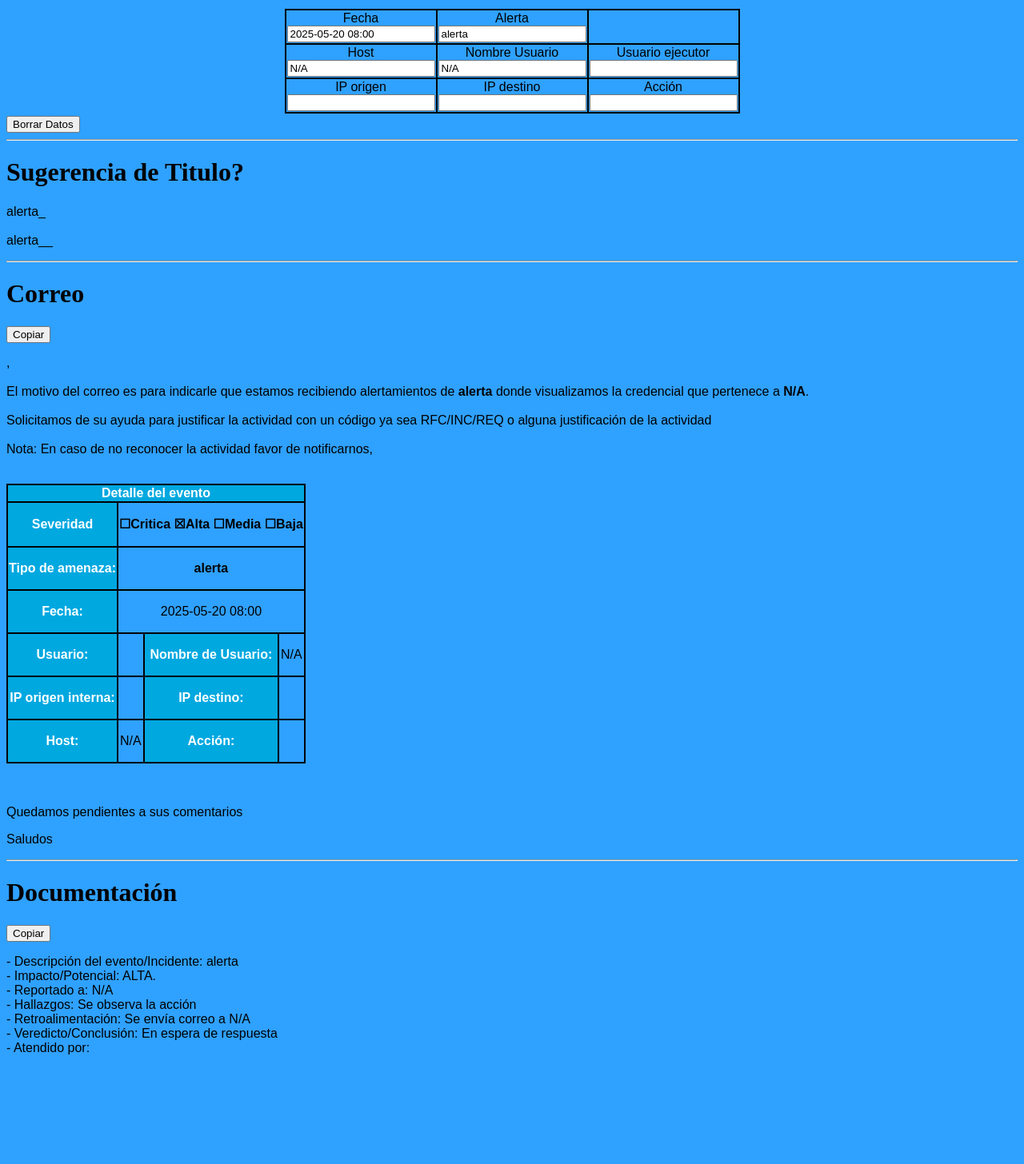
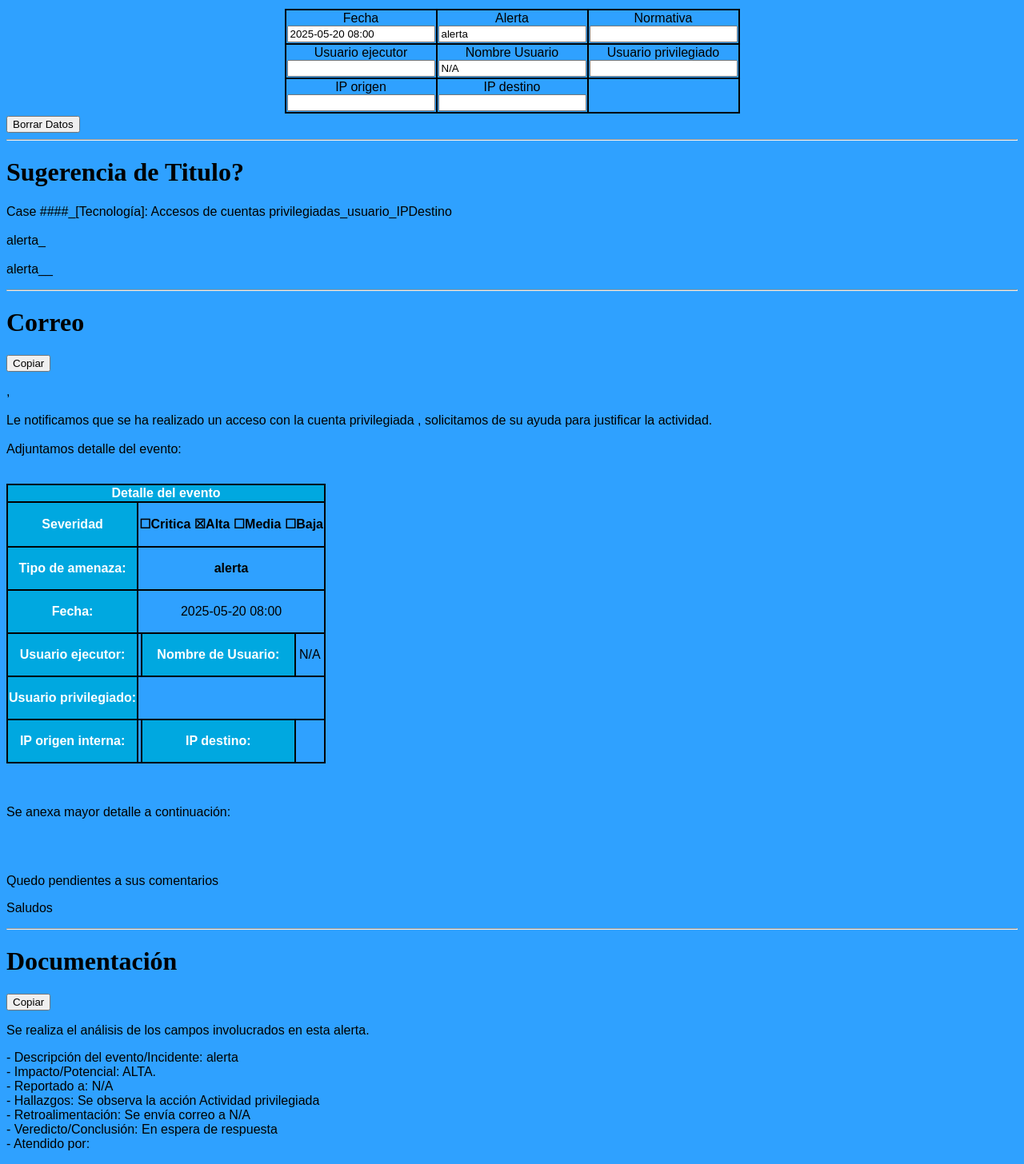
Before and after one commit to dc10r/Alarm-attention, an Angular app: page /acps in a window 1280 px wide. Shown: the whole page at 80% size. Before the commit the page ends 1336 px from the top, so only its background shows below. Built offline with nearby package versions, Linux system fonts and the light colour scheme.

Commit message:
'Version1.08.13'

```diff
--- a/src/app/pages/acps/acps.component.html
+++ b/src/app/pages/acps/acps.component.html
@@ -5,23 +5,24 @@
         <input type="text" [value]="fecha()" (input)="fechaChangeHandler($event)"></td>
         <td>Alerta <br>
         <input type="text" [value]="alerta()" (input)="alertaChangeHandler($event)"></td>
+        <td>Normativa <br>
+        <input type="text" [value]="normativa()" (input)="normativaChangeHandler($event)"></td>
 
     </tr>
     <tr>
-        <td>Host <br>
-        <input type="text" [value]="host()" (input)="hostChangeHandler($event)"></td>
+        <td>Usuario ejecutor <br>
+        <input type="text" [value]="usrej()" (input)="usrejChangeHandler($event)"></td>
         <td>Nombre Usuario <br>
         <input type="text" [value]="nombreusr()" (input)="nombreusrChangeHandler($event)"></td>
-        <td>Usuario ejecutor <br>
-        <input type="text" [value]="usrej()" (input)="usrejChangeHandler($event)"></td>
+        <td>Usuario  privilegiado<br>
+        <input type="text" [value]="privilegedUser()" (input)="privilegedUserChangeHandler($event)"></td>
+
     </tr>
     <tr>
         <td>IP origen <br>
         <input type="text" [value]="iporg()" (input)="iporgChangeHandler($event)"></td>
         <td>IP destino <br>
         <input type="text" [value]="ipdest()" (input)="ipdestChangeHandler($event)"></td>
-        <td>Acci&oacute;n <br>
-        <input type="text" [value]="accion()" (input)="accionChangeHandler($event)"></td>
     </tr>
     </table>
 </div>
@@ -34,8 +35,9 @@
 <hr>
     <h1>Sugerencia de Titulo?</h1>
         <p>
+            Case ####_[Tecnología]: Accesos de cuentas privilegiadas_usuario_IPDestino <br><br>
             {{alerta()}}_{{usrej()}}  <br><br>
-            {{alerta()}}_{{usrej()}}_{{iporg()}}
+            {{alerta()}}_{{usrej()}}_{{ipdest()}}
         </p>
 <hr>
 
@@ -48,14 +50,9 @@
 <div #textToCopy>
 <p>{{tiempo}},
  <br><br>
- El motivo del correo es para indicarle que estamos recibiendo alertamientos de <b>{{alerta()}}</b> donde visualizamos la credencial <b>{{usrej()}}</b> que pertenece a <b>{{nombreusr()}}</b>.
+ Le notificamos que se ha realizado un acceso con la cuenta privilegiada <b>{{privilegedUser()}}</b>, solicitamos de su ayuda para justificar la actividad.
  <br><br>
- Solicitamos de su ayuda para justificar la actividad con un código ya sea RFC/INC/REQ o alguna justificación de la actividad
-<br><br>
-
- Nota: En caso de no reconocer la actividad favor de notificarnos,
-
-
+ Adjuntamos detalle del evento:
 </p>
 <br>
 <table class="mailtable" role="region" tabindex="0">
@@ -77,10 +74,14 @@
             <td colspan="3">{{fecha()}}</td>
         </tr>
         <tr>
-            <th>Usuario:</th>
+            <th>Usuario ejecutor:</th>
             <td>{{usrej()}}</td>
             <th>Nombre de Usuario:</th>
             <td>{{nombreusr()}}</td>
+        </tr>
+        <tr>
+            <th colspan="1">Usuario privilegiado:</th>
+            <td colspan="3">{{privilegedUser()}}</td>
         </tr>
         <tr>
             <th>IP origen interna:</th>
@@ -88,16 +89,13 @@
             <th>IP destino:</th>
             <td>{{ipdest()}}</td>
         </tr>
-        <tr>
-            <th>Host:</th>
-            <td>{{host()}}</td>
-            <th>Acci&oacute;n:</th>
-            <td>{{accion()}}</td>
-        </tr>
+
    </tbody>
 </table>
 <br><br>
-<p>Quedamos pendientes a sus comentarios</p>
+<p>Se anexa mayor detalle a continuación:</p>
+<br><br>
+<p>Quedo pendientes a sus comentarios</p>
 
 <p>Saludos</p>
 </div>
@@ -105,4 +103,4 @@
 <hr>
 
 
-<app-puntos [alerta]="alerta()" [atendido_Por]="atendido_Por" [nombreusr]="nombreusr()" [accion]="accion()"></app-puntos>
+<app-puntos [alerta]="alerta()" [atendido_Por]="atendido_Por" [nombreusr]="nombreusr()" [accion]="'Actividad privilegiada'"></app-puntos>
--- a/src/app/pages/acps/acps.component.ts
+++ b/src/app/pages/acps/acps.component.ts
@@ -20,7 +20,8 @@ nombreusr = signal('N/A');
 usrej =signal('');
 ipdest =signal('');
 iporg =signal('');
-accion =signal('');
+normativa =signal('');
+privilegedUser =signal('');
 
 borrado= false
 
@@ -32,7 +33,8 @@ deleteData(){
   this.usrej.set('');
   this.ipdest.set('');
   this.iporg.set('');
-  this.accion.set('');
+  this.normativa.set('');
+  this.privilegedUser.set('');
   this.borrado= true;
   setTimeout(() => this.borrado = false, 2000);
 }
@@ -60,18 +62,17 @@ deleteData(){
       const newValue = input.value.trim();
       this.usrej.set(newValue);
     };
-    accionChangeHandler (event: Event) {
+    normativaChangeHandler (event: Event) {
       const input = event.target as HTMLInputElement;
       const newValue = input.value.trim();
-      this.accion.set(newValue);
+      this.normativa.set(newValue);
     };
-    hostChangeHandler (event: Event) {
+    privilegedUserChangeHandler (event: Event) {
       const input = event.target as HTMLInputElement;
-      let newValue = input.value;
-      newValue =input.value.trim();
-      newValue = newValue.replace(/[\[\]\(\)\{\}]/g, '');
-      this.host.set(newValue);
+      const newValue = input.value.trim();
+      this.privilegedUser.set(newValue);
     };
+
     iporgChangeHandler (event: Event) {
       const input = event.target as HTMLInputElement;
       let newValue = input.value;
--- a/src/app/pages/bruteforce/bruteforce.component.html
+++ b/src/app/pages/bruteforce/bruteforce.component.html
@@ -8,18 +8,22 @@
 
     </tr>
     <tr>
-        <td>Host <br>
-        <input type="text" [value]="host()" (input)="hostChangeHandler($event)"></td>
-        <td>Usuario ejecutor <br>
+        <td>Usuario <br>
         <input type="text" [value]="usrej()" (input)="usrejChangeHandler($event)"></td>
         <td>Nombre Usuario <br>
         <input type="text" [value]="nombreusr()" (input)="nombreusrChangeHandler($event)"></td>
     </tr>
     <tr>
-        <td>IP origen <br>
+        <td>IP origen  interna<br>
         <input type="text" [value]="iporg()" (input)="iporgChangeHandler($event)"></td>
-        <td>IP destino <br>
+        <td>IP destino interna <br>
         <input type="text" [value]="ipdest()" (input)="ipdestChangeHandler($event)"></td>
+    </tr>
+        <tr>
+        <td>IP origen  publica<br>
+        <input type="text" [value]="iporgp()" (input)="iporgpChangeHandler($event)"></td>
+        <td>IP destino publica <br>
+        <input type="text" [value]="ipdestp()" (input)="ipdestpChangeHandler($event)"></td>
     </tr>
     </table>
 </div>
@@ -32,6 +36,7 @@
 <hr>
     <h1>Sugerencia de Titulo?</h1>
         <p>
+            Case ####_ Brute Force (T1110.50 / T1110.100)_User_IP Origen <br><br>
             {{alerta()}}_{{usrej()}}    <br><br>
             {{alerta()}}_{{usrej()}}_{{iporg()}}
         </p>
@@ -72,29 +77,32 @@ Nota: Si no reconoce la conexi&oacute;n es probable que su usuario este siendo u
             <td colspan="3">{{fecha()}}</td>
         </tr>
         <tr>
-            <th colspan="1">Host:</th>
-            <td colspan="3">{{host()}}</td>
-        </tr>
-        <tr>
             <th>Usuario:</th>
             <td>{{usrej()}}</td>
             <th>Nombre de Usuario:</th>
             <td>{{nombreusr()}}</td>
         </tr>
         <tr>
-            <th>IP origen:</th>
+            <th>IP origen interna:</th>
             <td>{{iporg()}}</td>
-            <th>IP destino:</th>
+            <th>IP destino interna:</th>
             <td>{{ipdest()}}</td>
         </tr>
+                <tr>
+            <th>IP origen publica:</th>
+            <td>{{iporg()}}</td>
+            <th>IP destino publica:</th>
+            <td>{{ipdest()}}</td>
+        </tr>
+
    </tbody>
 </table>
 <br><br>
 <p><b>Se adjunta concentrado del total de IP´s vistas en el alertamiento.</b></p>
-<p>Quedamos pendientes a sus comentarios</p>
+<p>Quedo pendientes a sus comentarios</p>
 
 <p>Saludos</p>
 </div>
 <hr>
 
-<app-puntos [alerta]="alerta()" [atendido_Por]="atendido_Por" [nombreusr]="nombreusr()" [accion]="accion()"></app-puntos>
+<app-puntos [alerta]="alerta()" [atendido_Por]="atendido_Por" [nombreusr]="nombreusr()" [accion]="'múltiples intentos de acceso fallido'"></app-puntos>
--- a/src/app/pages/bruteforce/bruteforce.component.ts
+++ b/src/app/pages/bruteforce/bruteforce.component.ts
@@ -17,9 +17,10 @@ fecha =signal('2025-05-20 08:00');
 host =signal('N/A');
 nombreusr = signal('N/A');
 usrej =signal('');
-ipdest =signal('');
-iporg =signal('');
-accion =signal('');
+ipdest =signal('N/A');
+iporg =signal('N/A');
+ipdestp =signal('N/A');
+iporgp =signal('N/A');
 
 borrado= false
 
@@ -30,9 +31,11 @@ deleteData(){
   this.host.set('');
   this.nombreusr.set('');
   this.usrej.set('');
-  this.ipdest.set('');
-  this.iporg.set('');
-  this.accion.set('');
+  this.ipdest.set('N/A');
+  this.iporg.set('N/A');
+  this.ipdestp.set('N/A');
+  this.iporgp.set('N/A');
+
   this.borrado= true;
   setTimeout(() => this.borrado = false, 2000);
 }
@@ -62,18 +65,7 @@ deleteData(){
       const newValue = input.value.trim();
       this.usrej.set(newValue);
     };
-    accionChangeHandler (event: Event) {
-      const input = event.target as HTMLInputElement;
-      const newValue = input.value.trim();
-      this.accion.set(newValue);
-    };
-    hostChangeHandler (event: Event) {
-      const input = event.target as HTMLInputElement;
-      let newValue = input.value;
-      newValue =input.value.trim();
-      newValue = newValue.replace(/[\[\]\(\)\{\}]/g, '');
-      this.host.set(newValue);
-    };
+
     iporgChangeHandler (event: Event) {
       const input = event.target as HTMLInputElement;
       let newValue = input.value;
@@ -87,6 +79,20 @@ deleteData(){
       newValue = input.value.trim();
       newValue = newValue.replace(/[\[\]\(\)\{\}]/g, '');
       this.ipdest.set(newValue);
+    };
+    iporgpChangeHandler (event: Event) {
+      const input = event.target as HTMLInputElement;
+      let newValue = input.value;
+      newValue = input.value.trim();
+      newValue = newValue.replace(/[\[\]\(\)\{\}]/g, '');
+      this.iporgp.set(newValue);
+    };
+    ipdestpChangeHandler (event: Event) {
+      const input = event.target as HTMLInputElement;
+      let newValue = input.value;
+      newValue = input.value.trim();
+      newValue = newValue.replace(/[\[\]\(\)\{\}]/g, '');
+      this.ipdestp.set(newValue);
     };
 
 
--- a/src/app/pages/puntos/puntos.component.html
+++ b/src/app/pages/puntos/puntos.component.html
@@ -5,7 +5,9 @@
     {{ copiado ? 'Copiado!' : 'Copiar' }}
         </button>
 <div #puntosToCopy>
-<!-- 5 sin nombre-->
+<p>Se realiza el an&aacute;lisis de los campos involucrados en esta alerta.</p>
+
+    <!-- 5 sin nombre-->
 <p *ngIf="atendido_Por == 'N/A'">
 - Descripci&oacute;n del evento/Incidente: {{alerta}} <br>
 - Impacto/Potencial: ALTA. <br>
```
Also changed, not shown: 1 other file (tests, documents, lock files or other folders).
